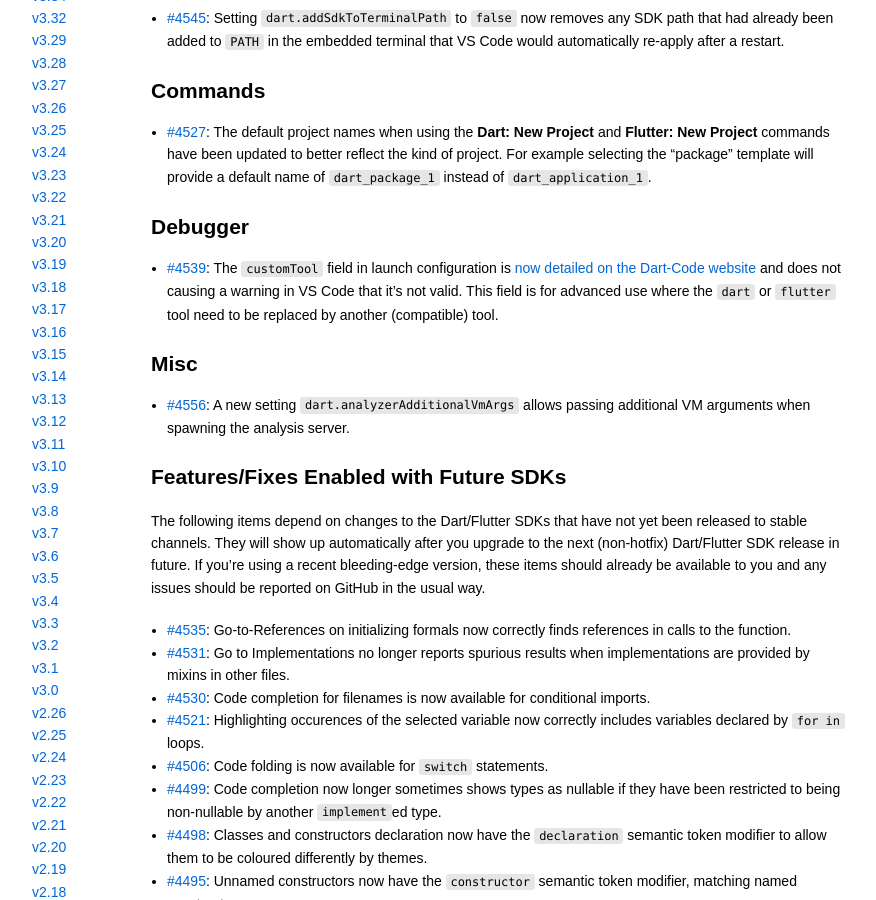
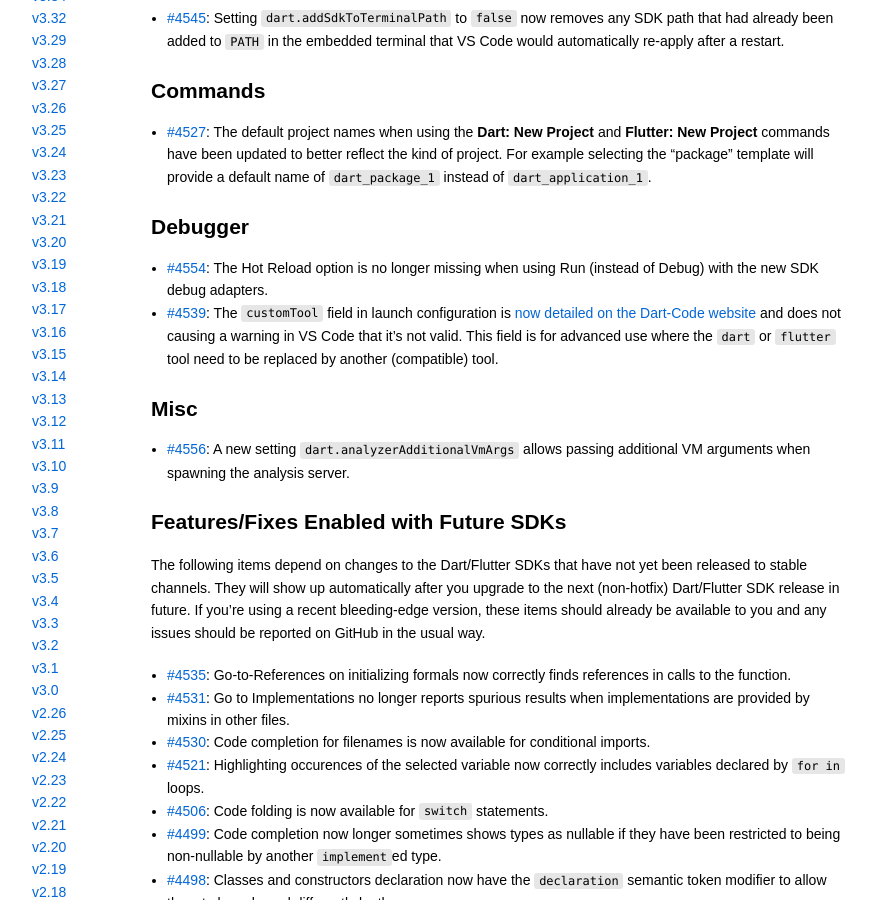
Before and after one commit to Dart-Code/Website, a Jekyll site: the page built from _releases/v3.66.md, in a window 1280 px wide and 900 px high, scrolled down 606 px. Shown: the whole window, without its empty margins (209-1085 px from the left). Built offline with Jekyll 4.4.1, drawn with Linux system fonts in a browser that asks for light colours.

Commit message:
Add https://github.com/Dart-Code/Dart-Code/issues/4554

```diff
--- a/_releases/v3.66.md
+++ b/_releases/v3.66.md
@@ -25,6 +25,7 @@ excerpt: "Testing improvements, Terminal fixes, Improved project defaults..."
 
 ## Debugger
 
+- [#4554](https://github.com/Dart-Code/Dart-Code/issues/4554): The Hot Reload option is no longer missing when using Run (instead of Debug) with the new SDK debug adapters.
 - [#4539](https://github.com/Dart-Code/Dart-Code/issues/4539): The `customTool` field in launch configuration is [now detailed on the Dart-Code website](/docs/launch-configuration/) and does not causing a warning in VS Code that it's not valid. This field is for advanced use where the `dart` or `flutter` tool need to be replaced by another (compatible) tool.
 
 ## Misc
```
